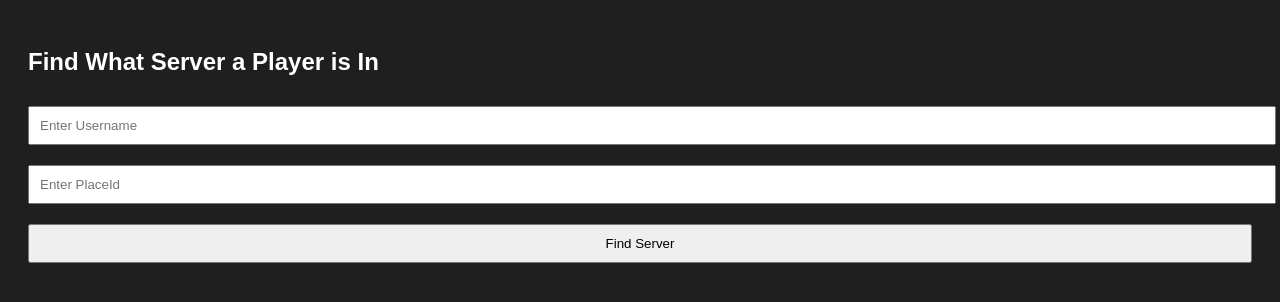
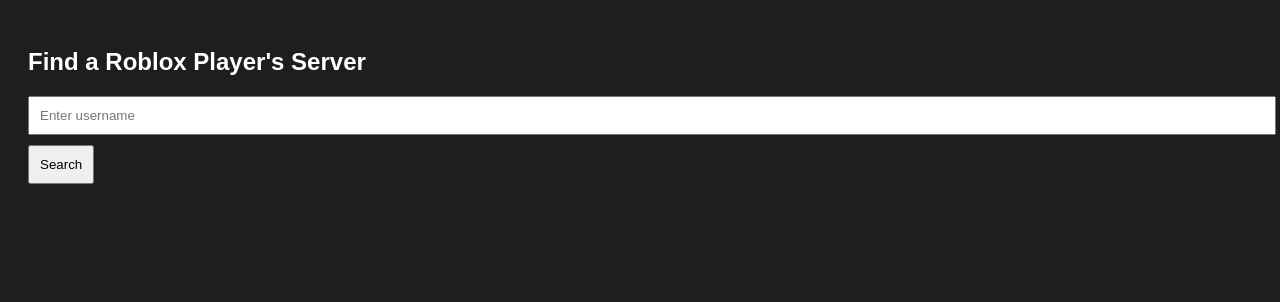
Before and after one commit to bananaubg/bloxxer, a website: page public/index.html in a window 1280 px wide. Drawn offline with Linux system fonts and the light colour scheme.

Commit message:
Update index.html

```diff
--- a/public/index.html
+++ b/public/index.html
@@ -1,47 +1,36 @@
 <!DOCTYPE html>
 <html>
 <head>
-    <title>Brainrot Server Finder</title>
-    <style>
-        body { font-family: Arial; background: #1f1f1f; color: white; padding: 20px; }
-        input, button { padding: 10px; margin: 10px 0; width: 100%; }
-        #result { margin-top: 20px; }
-    </style>
+    <title>Player Finder</title>
 </head>
-<body>
-    <h2>Find What Server a Player is In</h2>
+<body style="background:#1e1e1e;color:white;font-family:Arial;padding:20px;">
+    <h2>Find a Roblox Player's Server</h2>
 
-    <input id="username" placeholder="Enter Username">
-    <input id="placeId" placeholder="Enter PlaceId">
+    <input id="username" placeholder="Enter username" style="width:100%;padding:10px;">
+    <button onclick="findPlayer()" style="padding:10px;margin-top:10px;">Search</button>
 
-    <button onclick="scan()">Find Server</button>
-
-    <div id="result"></div>
+    <div id="result" style="margin-top:20px;"></div>
 
 <script>
-async function scan() {
+async function findPlayer() {
     const user = document.getElementById("username").value;
-    const placeId = document.getElementById("placeId").value;
-
     document.getElementById("result").innerHTML = "Scanning...";
 
-    const res = await fetch(`/api/scanUser?username=${user}&placeId=${placeId}`);
+    const res = await fetch(`/api/find?username=${user}`);
     const data = await res.json();
 
     if (!data.found) {
-        document.getElementById("result").innerHTML = "User not found in any **public** servers.";
+        document.getElementById("result").innerHTML = "Player not found in any recent public servers.";
         return;
     }
 
     document.getElementById("result").innerHTML = `
-        <h3>User Found!</h3>
-        <p>Server ID: ${data.serverId}</p>
-        <a href="https://www.roblox.com/games/start?placeId=${placeId}&serverId=${data.serverId}" target="_blank">
-            Click to Join Server
-        </a>
+        <h3>Player Found!</h3>
+        <p><b>Game:</b> ${data.gameName}</p>
+        <p><b>Server ID:</b> ${data.serverId}</p>
+        <a href="${data.joinLink}" target="_blank">Join Their Server</a>
     `;
 }
 </script>
-
 </body>
 </html>
```
